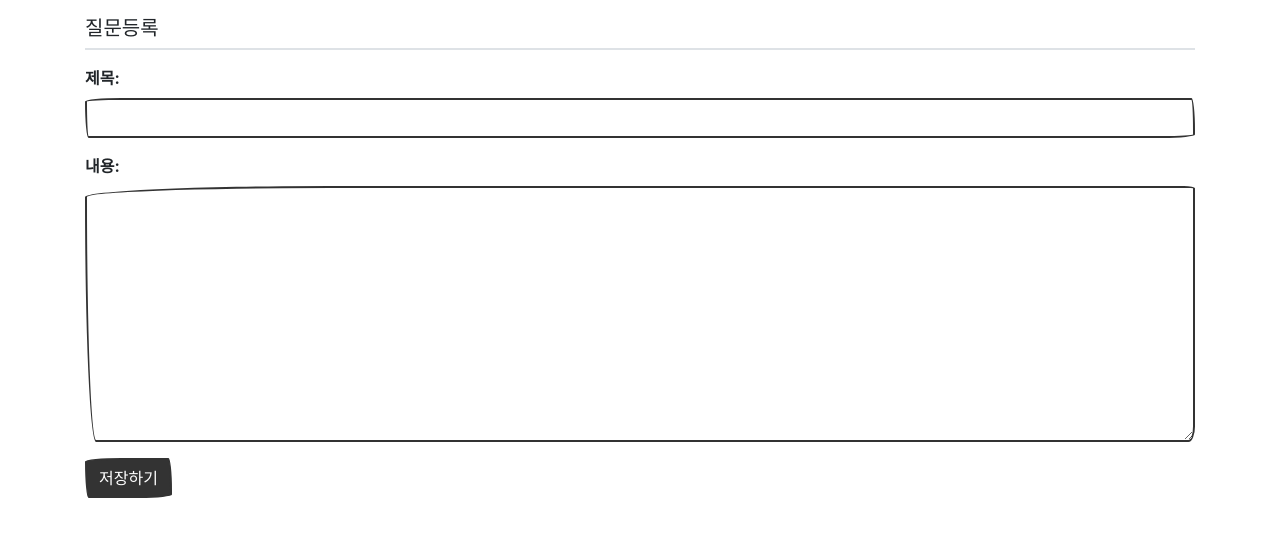
After one commit to Ohdaejin/2022_tr, a Django app: page /tr/question/create/ in a window 1280 px wide. The commit adds this page. Shown: the top 537 px of the page. Run offline with Django 4.2, Linux system fonts and the light colour scheme; some libraries are stand-ins or nearby versions; some web fonts are replaced.

Commit message:
질문 등록 폼 1차완성

```diff
--- a/templates/base.html
+++ b/templates/base.html
@@ -9,7 +9,7 @@
     <link rel="stylesheet" type="text/css" href="{% static 'bootstrap.min.css' %}">
     <!-- tr CSS -->
     <link rel="stylesheet" type="text/css" href="{% static 'style.css' %}">
-    <title>Together, routine!</title>
+    <title>⏰ Together, routine!</title>
 </head>
 <body>
 <!-- 기본 템플릿 안에 삽입될 내용 Start -->
--- /dev/null
+++ b/templates/tr/question_form.html
@@ -0,0 +1,12 @@
+{% extends 'base.html' %}
+
+{% block content %}
+<div class="container">
+    <h5 class="my-3 border-bottom pb-2">질문등록</h5>
+    <form method="post" class="post-form my-3">
+        {% csrf_token %}
+        {{ form.as_p }}
+        <button type="submit" class="btn btn-primary">저장하기</button>
+    </form>
+</div>
+{% endblock %}
--- a/templates/tr/question_list.html
+++ b/templates/tr/question_list.html
@@ -27,5 +27,6 @@
         {% endif %}
         </tbody>
     </table>
+    <a href="{% url 'tr:question_create' %}" class="btn btn-primary">질문 등록하기</a>
 </div>
 {% endblock %}
--- /dev/null
+++ b/tr/forms.py
@@ -0,0 +1,16 @@
+from django import forms
+from tr.models import Question
+
+
+class QuestionForm(forms.ModelForm):
+    class Meta:
+        model = Question  # 사용할 모델
+        fields = ['subject', 'content']  # QuestionForm에서 사용할 Question 모델의 속성
+        widgets = {
+            'subject': forms.TextInput(attrs={'class': 'form-control'}),
+            'content': forms.Textarea(attrs={'class': 'form-control', 'rows': 10}),
+        }
+        labels = {
+            'subject': '제목',
+            'content': '내용',
+        }
--- a/tr/urls.py
+++ b/tr/urls.py
@@ -7,4 +7,5 @@ urlpatterns = [
     path('', views.index, name='index'),
     path('<int:question_id>/', views.detail, name='detail'),
     path('answer/create/<int:question_id>/', views.answer_create, name='answer_create'),
+    path('question/create/', views.question_create, name='question_create'),
 ]
--- a/tr/views.py
+++ b/tr/views.py
@@ -1,6 +1,7 @@
 from django.shortcuts import render, get_object_or_404, redirect
 from django.utils import timezone
 from .models import Question
+from .forms import QuestionForm
 
 def index(request):
     """
@@ -25,3 +26,19 @@ def answer_create(request, question_id):
     question = get_object_or_404(Question, pk=question_id)
     question.answer_set.create(content=request.POST.get('content'), create_date=timezone.now())
     return redirect('tr:detail', question_id=question.id)
+
+def question_create(request):
+    """
+    tr 질문등록
+    """
+    if request.method == 'POST':
+        form = QuestionForm(request.POST)
+        if form.is_valid():
+            question = form.save(commit=False)
+            question.create_date = timezone.now()
+            question.save()
+            return redirect('tr:index')
+    else:
+        form = QuestionForm()
+    context = {'form': form}
+    return render(request, 'tr/question_form.html', context)
```
